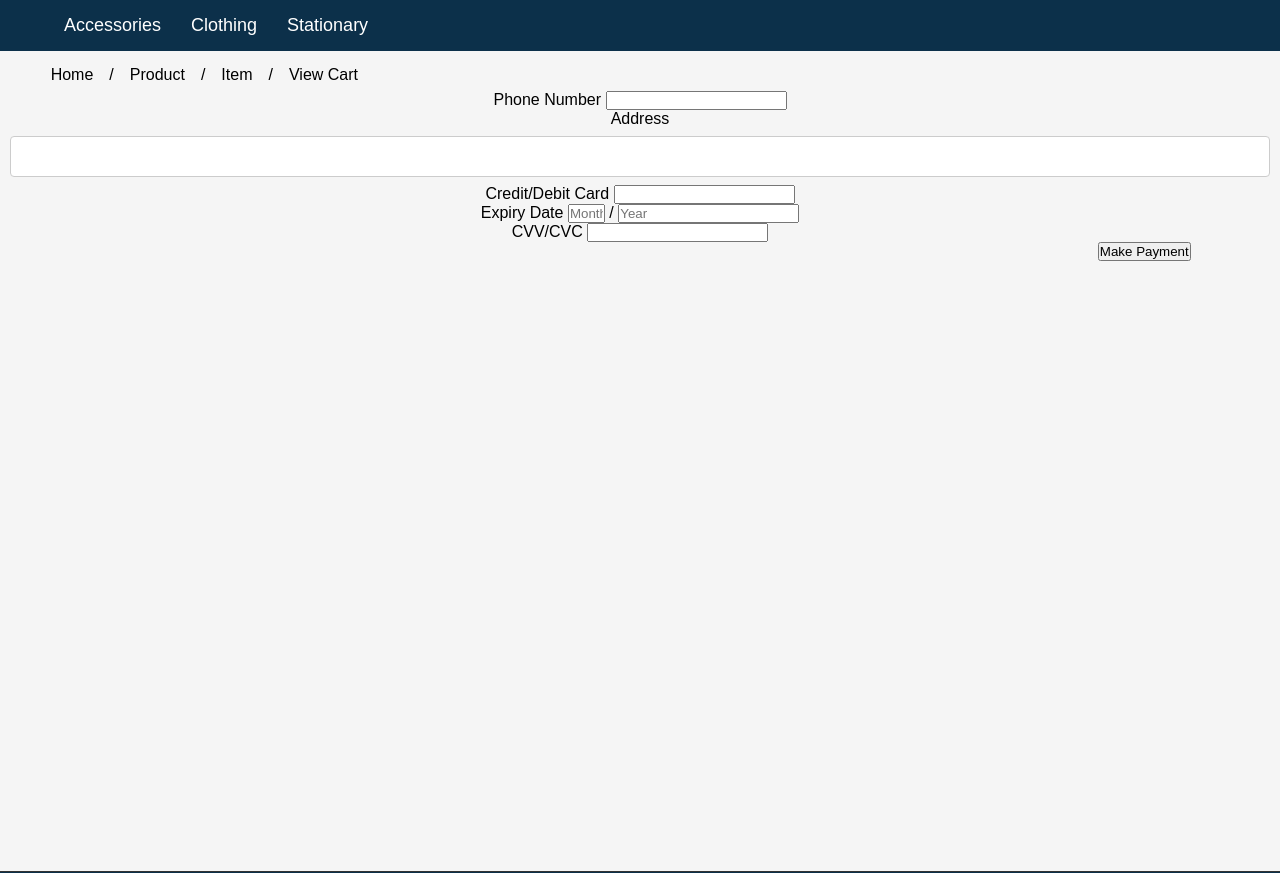
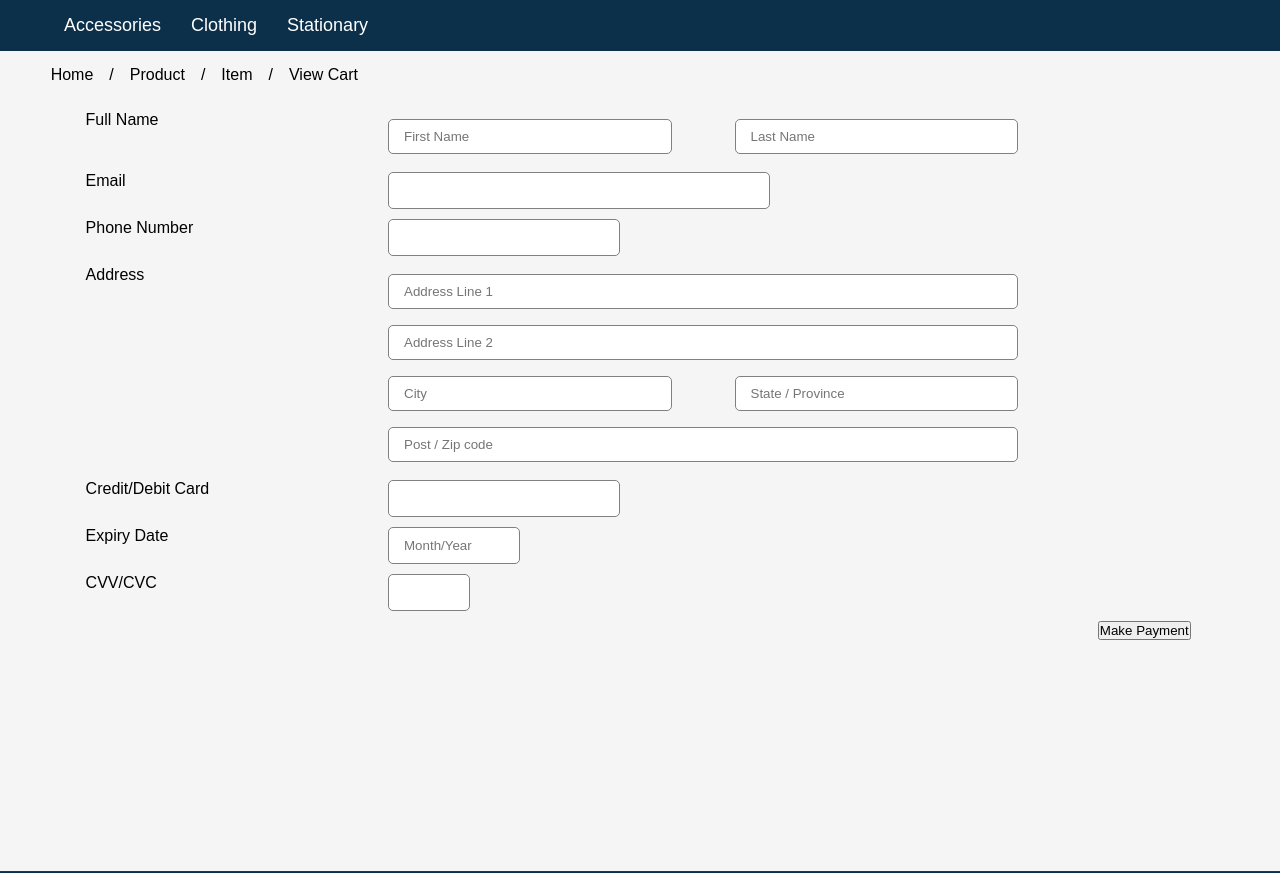
Before and after one commit to ProlexicGT/Apu-Store, a PHP site: page /payment.html in a window 1280 px wide. Shown: the part 133-1006 px from the top of the page. Run offline with PHP 8.4, Linux system fonts and the light colour scheme.

Commit message:
Nearly done with payment page

```diff
--- a/payment.html
+++ b/payment.html
@@ -43,33 +43,68 @@
 			</div>
 			<div class="payment-form">
 				<form action="" method="post">
+					<div class="payment-page-name">
+						<div class="payment-page-left">
+							<label for="fname">Full Name</label>
+						</div>
+						<div class="payment-page-name-field">
+							<input type="text" id="fname" placeholder="First Name" required />
+							<input type="text" placeholder="Last Name" required />
+						</div>
+					</div>
+					<div class="payment-page-email">
+						<div class="payment-page-left">
+							<label for="email">Email</label>
+						</div>
+						<input type="email" id="email" required />
+					</div>
 					<div class="payment-page-phone">
+						<div class="payment-page-left">
 							<label for="phone">Phone Number</label>
-						<input type="tel" id="phone" pattern="[0-9]{1-15}" required>
+						</div>
+						<input type="tel" id="phone" pattern="[0-9]{1-15}" maxlength="15" required />
 					</div>
 					<div class="payment-page-address">
+						<div class="payment-page-left">
 							<label for="address">Address</label>
-                        <input type="text" id="address" required>
+						</div>
+						<div class="payment-page-address-right">
+							<input type="text" id="address" placeholder="Address Line 1" required />
+							<input type="text" placeholder="Address Line 2"/>
+							<div class="payment-page-address-city">
+								<div>
+									<input type="text" placeholder="City" required />
+								</div>
+								<div>
+									<input type="text" placeholder="State / Province" required />
+								</div>
+							</div>
+							<input type="text" placeholder="Post / Zip code" required />
+						</div>
 					</div>
 					<div class="payment-page-card">
+						<div class="payment-page-left">
 							<label for="card">Credit/Debit Card</label>
-                        <input type="number" id="card" required>
+						</div>
+						<input type="number" id="card" maxlength="26" oninput="javascript: if (this.value.length > this.maxLength) this.value = this.value.slice(0, this.maxLength);" required />
 					</div>
 					<div class="payment-page-expiry-date">
+						<div class="payment-page-left">
 							<label for="expiry-date">Expiry Date</label>
-                        <input type="number" id="expiry-date" min="1" max="12" placeholder="Month" required>
-                        /
-                        <input type="number" id="expiry-date" placeholder="Year" required>
+						</div>
+						<input type="tel" pattern="[0-12]{1}/[0-99][1]" id="expiry-date" maxlength="5" placeholder="Month/Year" required />
 					</div>
 					<div class="payment-page-cvv">
+						<div class="payment-page-left">
 							<label for="cvv">CVV/CVC</label>
-                        <input type="number" pattern="[0-9]{3}" maxlength="3" id="cvv" required>
+						</div>
+						<input type="number" pattern="[0-9]{3}" maxlength="3" oninput="javascript: if (this.value.length > this.maxLength) this.value = this.value.slice(0, this.maxLength);" id="cvv" required />
 					</div>
 				</form>
 			</div>
 			<div class="checkout-total" id="container">
 				<div class="checkout-right">
-                    <input type="submit" value="Make Payment">
+					<input type="submit" value="Make Payment" />
 				</div>
 			</div>
 		</div>
--- a/style.css
+++ b/style.css
@@ -871,6 +871,70 @@ select {
 	all: none;
 }
 
+.payment-form {
+	margin-top: 20px;
+	text-align: left;
+}
+
+.payment-form label {
+	margin-left: 20%;
+}
+
+.payment-page-name, .payment-page-email, .payment-page-phone, .payment-page-address, .payment-page-card, .payment-page-expiry-date, .payment-page-cvv {
+	display: flex;
+	margin-bottom: 10px;
+}
+
+.payment-page-name input, .payment-page-email input, .payment-page-phone input, .payment-page-address input, .payment-page-card input, .payment-page-expiry-date input, .payment-page-cvv input {
+	height: 35px;
+	border: 1px solid gray;
+	border-radius: 5px;
+	padding: 0px 15px;
+}
+
+.payment-page-name-field {
+	width: 50%;
+	display: flex;
+	justify-content: space-between;
+}
+
+.payment-page-name input {
+	width: 45%;
+}
+
+.payment-page-email input {
+	width: 350px;
+}
+
+.payment-page-phone input {
+	width: 200px;
+}
+
+.payment-page-address-right {
+	width: 50%;
+}
+
+.payment-page-address-city {
+	display: flex;
+	justify-content: space-between;
+}
+
+.payment-page-address-city div {
+	width: 45%;
+}
+
+.payment-page-card input {
+	width: 200px;
+}
+
+.payment-page-expiry-date input {
+	width: 100px;
+}
+
+.payment-page-cvv input {
+	width: 50px;
+}
+
 .payment-form input:hover, .payment-form input:focus {
 	border-color: black;
 	box-shadow: none;
@@ -881,3 +945,7 @@ select {
   -webkit-appearance: none;
   margin: 0;
 }
+
+.payment-page-left {
+	width: 30%;
+}
```
Lines whose indentation alone changed are shown as unchanged.
